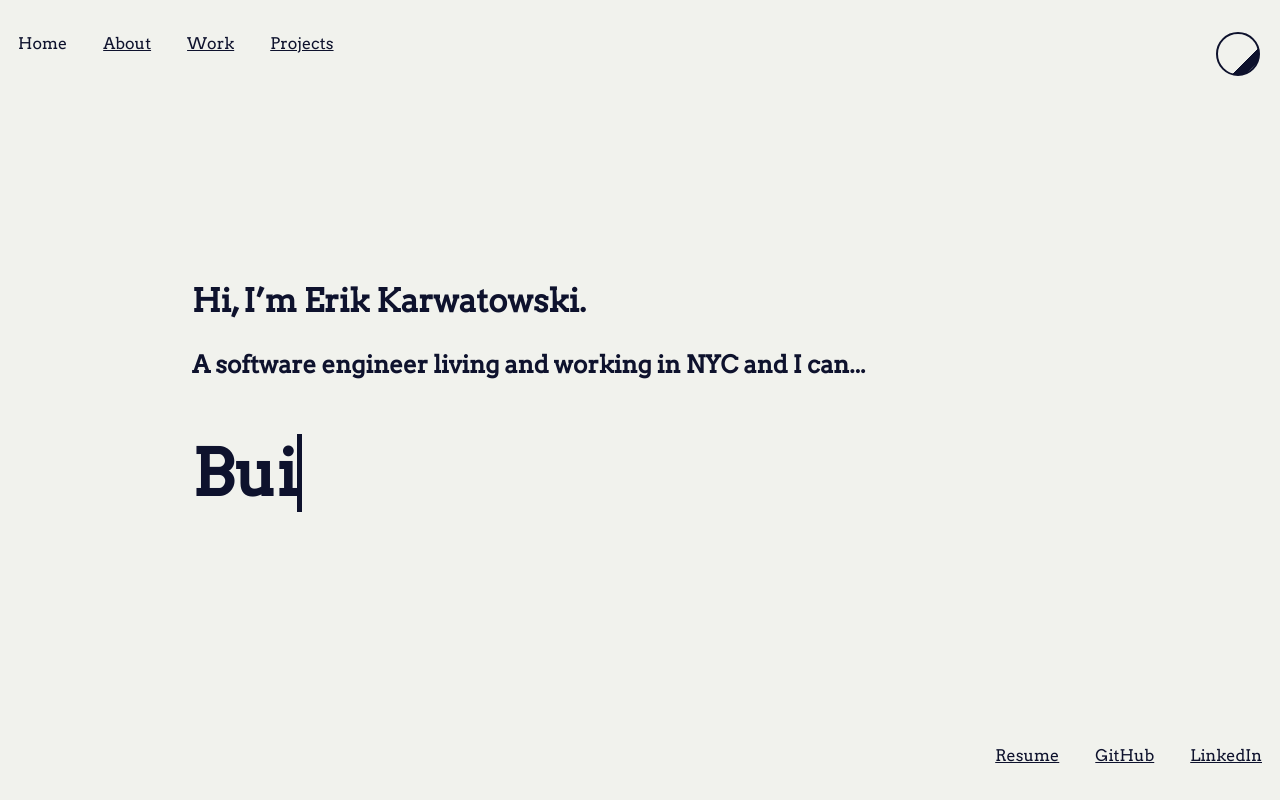
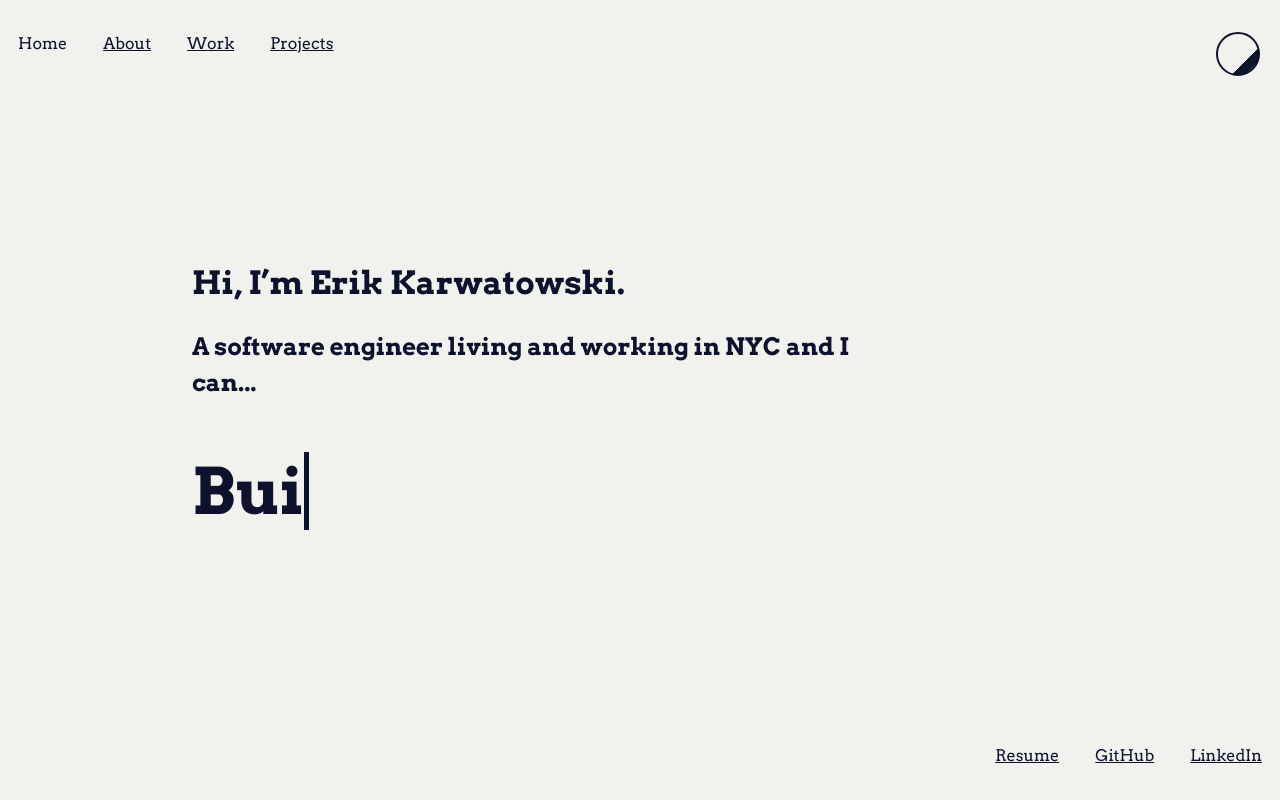
Before and after one commit to erikleon/personal-site, a Next.js app: page / in a window 1280 px wide. Built offline with nearby package versions, Linux system fonts and the light colour scheme; no server answers.

Commit message:
feat(fonts): load full Arvo and Montserrat weight ranges via css2 API

```diff
--- a/pages/_document.tsx
+++ b/pages/_document.tsx
@@ -6,7 +6,7 @@ export default function Document() {
       <Head>
         <link
           rel="stylesheet"
-          href="https://fonts.googleapis.com/css?family=Arvo|Montserrat&display=swap"
+          href="https://fonts.googleapis.com/css2?family=Arvo:ital,wght@0,400;0,700;1,400&family=Montserrat:wght@400;500;600;700&display=swap"
         />
       </Head>
       <body>
```
